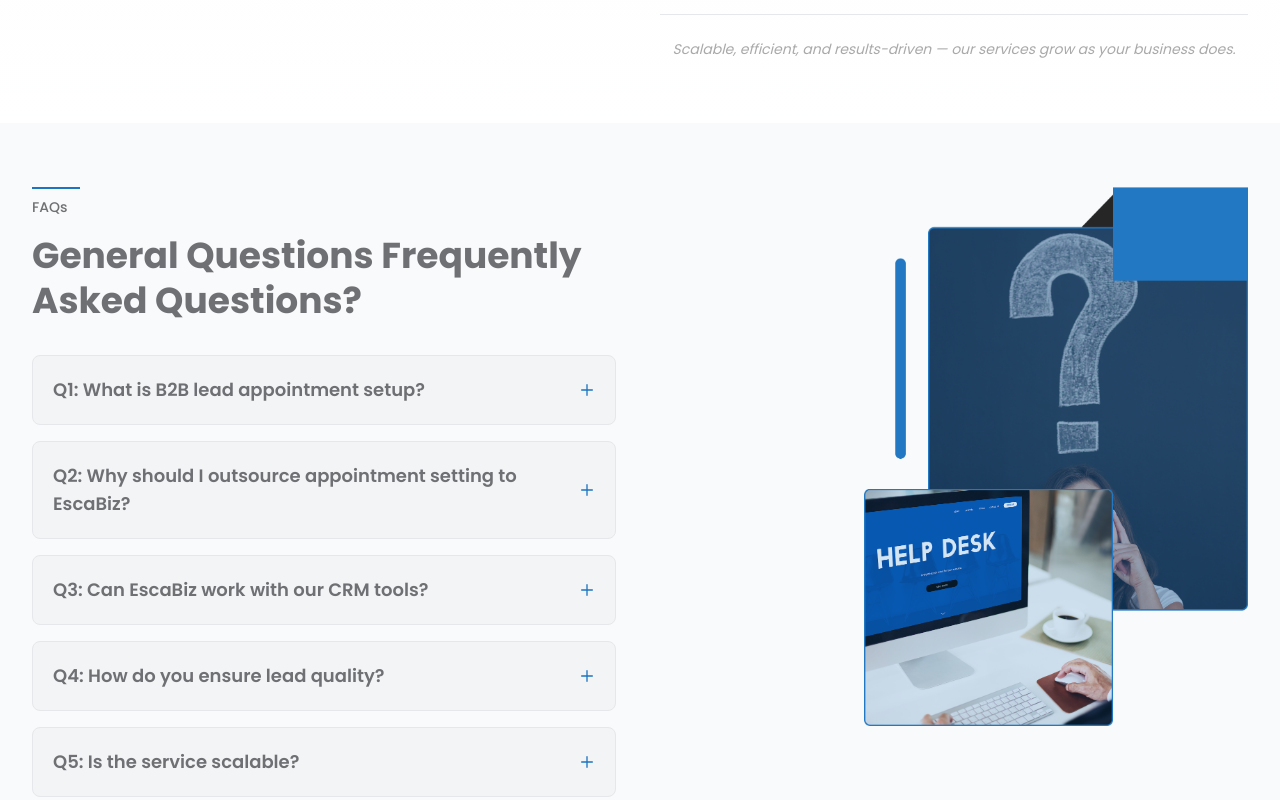
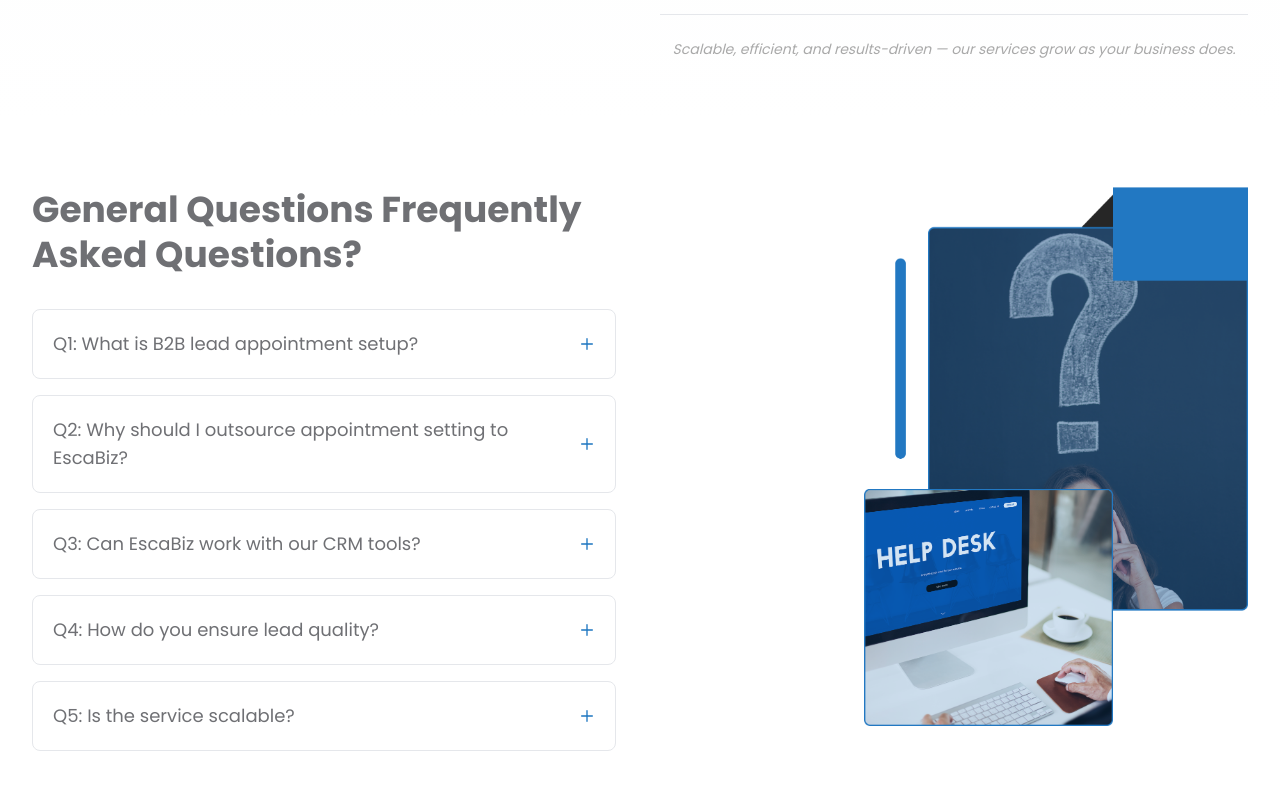
Before and after one commit to Sharmeen-Rauf/escabiz, a Next.js app: page /b2b-appointment-setup in a window 1280 px wide. Shown: the part 4800-5600 px from the top of the page. Built offline with nearby package versions, Linux system fonts and the light colour scheme.

Commit message:
Refactor FAQ Section in Lead Generation System: update background color to white for improved contrast, adjust font weight for better readability, and streamline the layout of FAQ items, enhancing overall user experience and visual consistency.

```diff
--- a/src/app/b2b-appointment-setup/page.tsx
+++ b/src/app/b2b-appointment-setup/page.tsx
@@ -705,17 +705,11 @@ export default function LeadGenerationSystem() {
       </main>
 
       {/* FAQ Section */}
-      <section className="w-full bg-gray-50 py-10 md:py-14 lg:py-16">
+      <section className="w-full bg-white py-10 md:py-14 lg:py-16">
         <div className="w-full max-w-7xl mx-auto px-4 sm:px-6 lg:px-8">
           <div className="grid grid-cols-1 lg:grid-cols-2 gap-8 lg:gap-12 items-start">
             {/* Left Column: FAQ Content */}
             <div className="flex flex-col">
-              {/* Small blue line and FAQs label */}
-              <div className="mb-4">
-                <div className="w-12 h-0.5 bg-[#1c75c0] mb-2"></div>
-                <p className="text-sm font-medium text-[#6f7074]">FAQs</p>
-              </div>
-
               {/* Main Heading */}
               <h3 className="text-2xl sm:text-3xl md:text-4xl font-bold text-[#6f7074] leading-tight mb-8">
                 General Questions Frequently Asked Questions?
@@ -724,14 +718,14 @@ export default function LeadGenerationSystem() {
               {/* FAQ Accordion Items */}
               <div className="space-y-4">
                 {/* FAQ Item 1 */}
-                <div className={`bg-gray-100 rounded-lg overflow-hidden transition-all duration-300 ${
+                <div className={`bg-white rounded-lg overflow-hidden transition-all duration-300 ${
                   activeFaq === 0 ? 'border-2 border-[#1c75c0]' : 'border border-gray-200'
                 }`}>
                   <button
                     onClick={() => setActiveFaq(activeFaq === 0 ? null : 0)}
                     className="w-full flex items-center justify-between p-4 md:p-5 text-left"
                   >
-                    <span className="text-base md:text-lg font-semibold text-[#6f7074] pr-4">
+                    <span className="text-base md:text-lg font-normal text-[#6f7074] pr-4">
                       Q1: What is B2B lead appointment setup?
                     </span>
                     <svg
@@ -759,14 +753,14 @@ export default function LeadGenerationSystem() {
                 </div>
 
                 {/* FAQ Item 2 */}
-                <div className={`bg-gray-100 rounded-lg overflow-hidden transition-all duration-300 ${
+                <div className={`bg-white rounded-lg overflow-hidden transition-all duration-300 ${
                   activeFaq === 1 ? 'border-2 border-[#1c75c0]' : 'border border-gray-200'
                 }`}>
                   <button
                     onClick={() => setActiveFaq(activeFaq === 1 ? null : 1)}
                     className="w-full flex items-center justify-between p-4 md:p-5 text-left"
                   >
-                    <span className="text-base md:text-lg font-semibold text-[#6f7074] pr-4">
+                    <span className="text-base md:text-lg font-normal text-[#6f7074] pr-4">
                       Q2: Why should I outsource appointment setting to EscaBiz?
                     </span>
                     <svg
@@ -794,14 +788,14 @@ export default function LeadGenerationSystem() {
                 </div>
 
                 {/* FAQ Item 3 */}
-                <div className={`bg-gray-100 rounded-lg overflow-hidden transition-all duration-300 ${
+                <div className={`bg-white rounded-lg overflow-hidden transition-all duration-300 ${
                   activeFaq === 2 ? 'border-2 border-[#1c75c0]' : 'border border-gray-200'
                 }`}>
                   <button
                     onClick={() => setActiveFaq(activeFaq === 2 ? null : 2)}
                     className="w-full flex items-center justify-between p-4 md:p-5 text-left"
                   >
-                    <span className="text-base md:text-lg font-semibold text-[#6f7074] pr-4">
+                    <span className="text-base md:text-lg font-normal text-[#6f7074] pr-4">
                       Q3: Can EscaBiz work with our CRM tools?
                     </span>
                     <svg
@@ -829,14 +823,14 @@ export default function LeadGenerationSystem() {
                 </div>
 
                 {/* FAQ Item 4 */}
-                <div className={`bg-gray-100 rounded-lg overflow-hidden transition-all duration-300 ${
+                <div className={`bg-white rounded-lg overflow-hidden transition-all duration-300 ${
                   activeFaq === 3 ? 'border-2 border-[#1c75c0]' : 'border border-gray-200'
                 }`}>
                   <button
                     onClick={() => setActiveFaq(activeFaq === 3 ? null : 3)}
                     className="w-full flex items-center justify-between p-4 md:p-5 text-left"
                   >
-                    <span className="text-base md:text-lg font-semibold text-[#6f7074] pr-4">
+                    <span className="text-base md:text-lg font-normal text-[#6f7074] pr-4">
                       Q4: How do you ensure lead quality?
                     </span>
                     <svg
@@ -864,14 +858,14 @@ export default function LeadGenerationSystem() {
                 </div>
 
                 {/* FAQ Item 5 */}
-                <div className={`bg-gray-100 rounded-lg overflow-hidden transition-all duration-300 ${
+                <div className={`bg-white rounded-lg overflow-hidden transition-all duration-300 ${
                   activeFaq === 4 ? 'border-2 border-[#1c75c0]' : 'border border-gray-200'
                 }`}>
                   <button
                     onClick={() => setActiveFaq(activeFaq === 4 ? null : 4)}
                     className="w-full flex items-center justify-between p-4 md:p-5 text-left"
                   >
-                    <span className="text-base md:text-lg font-semibold text-[#6f7074] pr-4">
+                    <span className="text-base md:text-lg font-normal text-[#6f7074] pr-4">
                       Q5: Is the service scalable?
                     </span>
                     <svg
```
